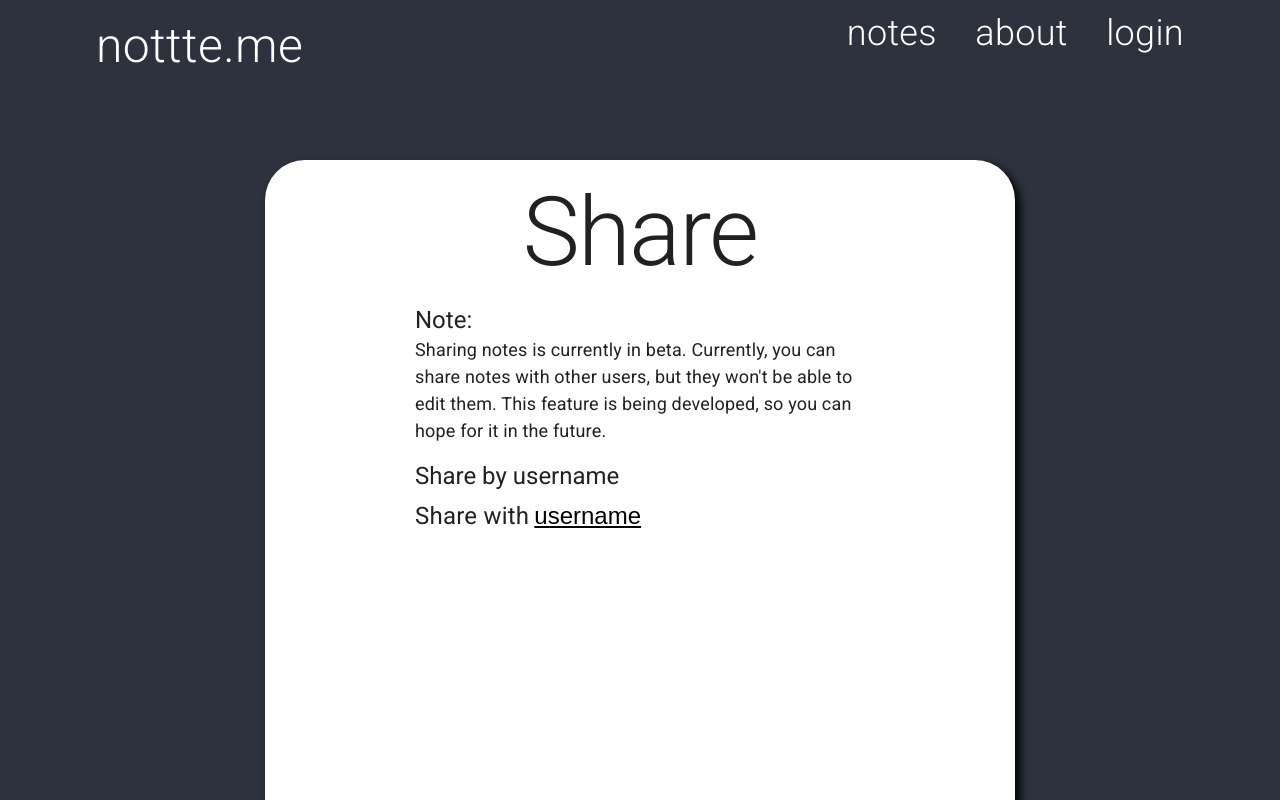
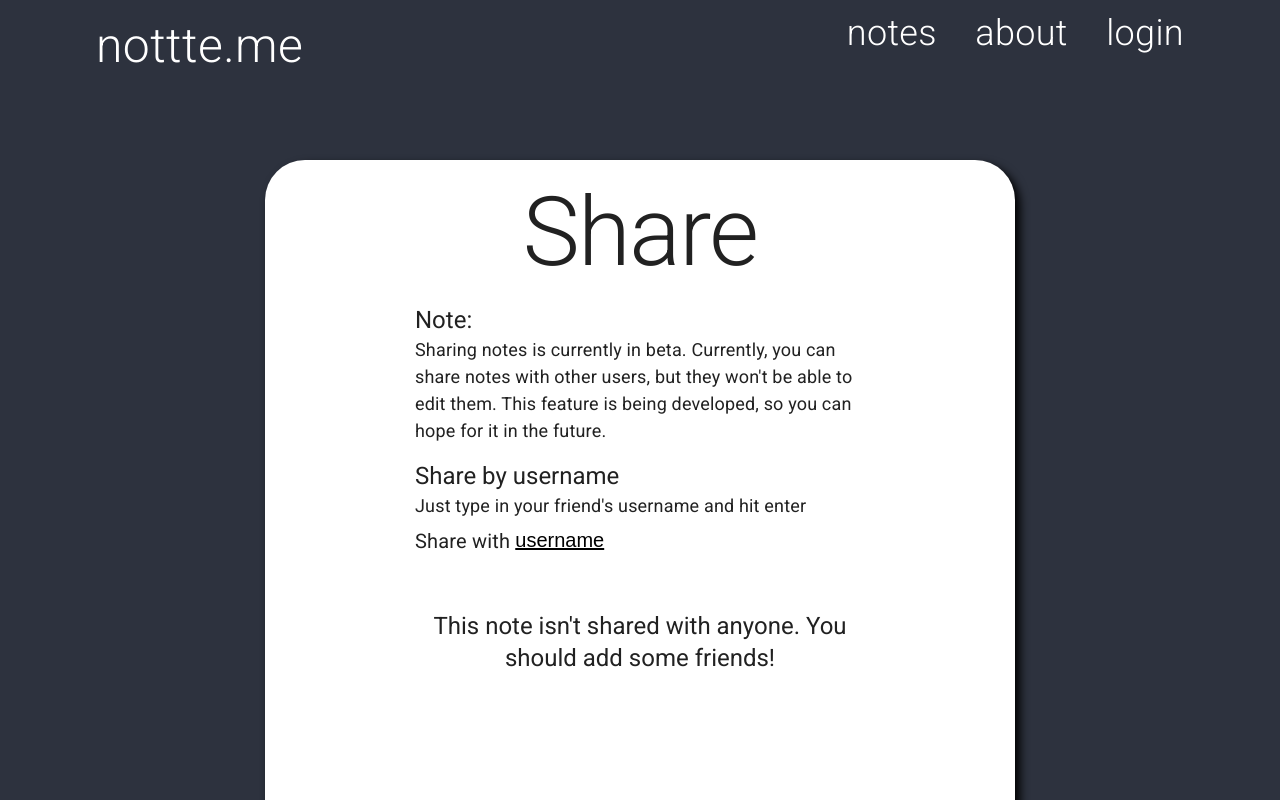
Before and after one commit to ZackMurry/nottte-me, a Next.js app in the folder frontend/: page /n/1/settings/share in a window 1280 px wide. Shown: the top 800 px of the page. Built offline with nearby package versions, Linux system fonts and the light colour scheme.

Commit message:
Show users that a note is shared with on /n/[title]/settings/share

```diff
--- /dev/null
+++ b/frontend/components/SharedWithTable.js
@@ -0,0 +1,88 @@
+import { Grid, IconButton, Typography } from '@material-ui/core'
+import React from 'react'
+import PlainTooltip from './PlainTooltip'
+import RemoveIcon from '@material-ui/icons/Remove';
+
+export default function SharedWithTable({ sharedWith, jwt, title, onUnshare }) {
+
+    const unshareWithUser = async (username) => {
+        if(!jwt) return
+        const requestOptions = {
+            method: 'DELETE',
+            headers: {'Content-Type': 'application/json', 'Authorization': 'Bearer ' + jwt}
+        }
+
+        const response = await fetch(`http://localhost:8080/api/v1/shares/principal/share/${title}/${username}`, requestOptions)
+
+        if(response.status == 200) {
+            onUnshare(username)
+        }
+
+    }
+
+    return (
+        <div>
+            <Grid container spacing={3}>
+                {
+                    sharedWith.length > 0 && (
+                        <>
+                            <Grid item xs={6}>
+                                <Typography variant='h6'>
+                                    Username
+                                </Typography>
+                            </Grid>
+                            <Grid item xs={3}>
+                                <Typography variant='h6'>
+                                    Permissions
+                                </Typography>
+                            </Grid>
+                            <Grid item xs={3}>
+                                <Typography variant='h6'>
+                                    Actions
+                                </Typography>
+                            </Grid>
+                            {
+                                sharedWith.map(user => {
+                                return (
+                                    <React.Fragment key={user}>
+                                        <Grid item xs={6}>
+                                            <Typography style={{fontSize: 18}}>
+                                                {user}
+                                            </Typography>
+                                        </Grid>
+                                        <Grid item xs={3}>
+                                            <Typography style={{fontSize: 18}}>
+                                                {/* todo add editing and stuff (maybe commenting too) */}
+                                                Read
+                                            </Typography>
+                                        </Grid>
+                                        <Grid item xs={3}>
+                                            <PlainTooltip title='Unshare'>
+                                                <IconButton onClick={() => unshareWithUser(user)} style={{width: 18, height: 18}}>
+                                                    <RemoveIcon fontSize='small'/>
+                                                </IconButton>
+                                            </PlainTooltip>
+                                        </Grid>
+                                    </React.Fragment>
+                                )
+                                })
+                            }
+                        </>
+                    )
+                }
+                {
+                    sharedWith.length == 0 && (
+                        <Grid item xs={12} >
+                            <Typography variant='h5' style={{textAlign: 'center', marginTop: '3vh'}}>
+                                This note isn't shared with anyone.
+                                You should add some friends!
+                            </Typography>
+                        </Grid>
+                    )
+                }
+            </Grid>
+        </div>
+
+    )
+
+}
--- a/frontend/pages/n/[title]/settings/share.js
+++ b/frontend/pages/n/[title]/settings/share.js
@@ -1,11 +1,12 @@
 import { Button, Collapse, Grow, Paper, Popover, Typography } from '@material-ui/core'
 import Head from 'next/head'
 import { useRouter } from 'next/router'
-import React, { useState } from 'react'
+import React, { useEffect, useState } from 'react'
 import Navbar from '../../../../components/Navbar'
 import Cookie from 'js-cookie'
 import theme from '../../../../components/theme'
 import { CloudUpload } from '@material-ui/icons'
+import SharedWithTable from '../../../../components/SharedWithTable'
 
 //todo list shared users
 export default function share() {
@@ -19,6 +20,32 @@ export default function share() {
     const [ showMoreSharing, setShowMoreSharing ] = useState(false)
     const [ showMoreAnchorEl, setShowMoreAnchorEl ] = useState(null)
     const [ targetAccountExists, setTargetAccountExists] = useState('Loading...')
+
+    const [ sharedWith, setSharedWith ] = useState([])
+
+    useEffect(() => {
+        if(title) {
+            getData()
+        }
+    }, [ title ])
+
+    const getData = async () => {
+        //getting who this note is shared with
+        if(!jwt) return
+
+        const requestOptions = {
+            headers: {'Content-Type': 'application/json', 'Authorization': 'Bearer ' + jwt}
+        }
+
+        const response = await fetch(`http://localhost:8080/api/v1/shares/principal/note/${encodeURI(title)}/shares`, requestOptions)
+        if(response.status !== 200) {
+            console.log(response.status)
+            return
+        }
+        const text = await response.text()
+        console.log(text)
+        setSharedWith(JSON.parse(text))
+    }
 
     const handleShareWithUser = async () => {
         setShowMoreSharing(false)
@@ -47,6 +74,17 @@ export default function share() {
             const text = await response.text()
             setTargetAccountExists(text == 'true' ? "This users account exists. You're good to go!" : "We couldn't find a user with this username. Double-check the username.")
         }
+    }
+
+    const removeShareFromArray = (removedUsername) => {
+        let updatedSharedWith = sharedWith.slice()
+        const index = updatedSharedWith.indexOf(removedUsername)
+        if(index == -1) {
+            console.log('index should not be -1.')
+            return
+        }
+        updatedSharedWith.splice(index, 1)
+        setSharedWith(updatedSharedWith)
     }
 
     return (
@@ -92,10 +130,12 @@ export default function share() {
                             Share by username
                         </Typography>
 
-                        {/* todo add a description here */}
+                        <Typography style={{fontSize: 18}}>
+                            Just type in your friend's username and hit enter
+                        </Typography>
 
                         <div style={{display: 'inline-flex'}}>
-                            <Typography style={{fontSize: 24, alignSelf: 'center', cursor: 'default'}}>
+                            <Typography style={{fontSize: 20, alignSelf: 'center', cursor: 'default'}}>
                                 Share with
                             </Typography>
                             <input
@@ -103,7 +143,7 @@ export default function share() {
                                 type='text'
                                 value={targetUsername}
                                 onChange={e => setTargetUsername(e.target.value)}
-                                style={{border: 'none', fontSize: 24, padding: 10, paddingLeft: 5, textDecoration: 'underline', width: '12.5vw'}}
+                                style={{border: 'none', fontSize: 20, padding: 10, paddingLeft: 5, textDecoration: 'underline', width: '12.5vw'}}
                                 placeholder='username'
                                 onKeyPress={(event) => handleEnter(event)}
                                 autoCorrect='false'
@@ -159,6 +199,14 @@ export default function share() {
 
                     </div>
                 </div>
+                <div style={{width: '60%', margin: '3vh auto'}}>
+                    <SharedWithTable
+                        sharedWith={sharedWith}
+                        jwt={jwt}
+                        title={title}
+                        onUnshare={username => removeShareFromArray(username)}
+                    />
+                </div>
             </Paper>
 
         </div>
```
Also changed, not shown: 2 other files (tests, documents, lock files or other folders).
